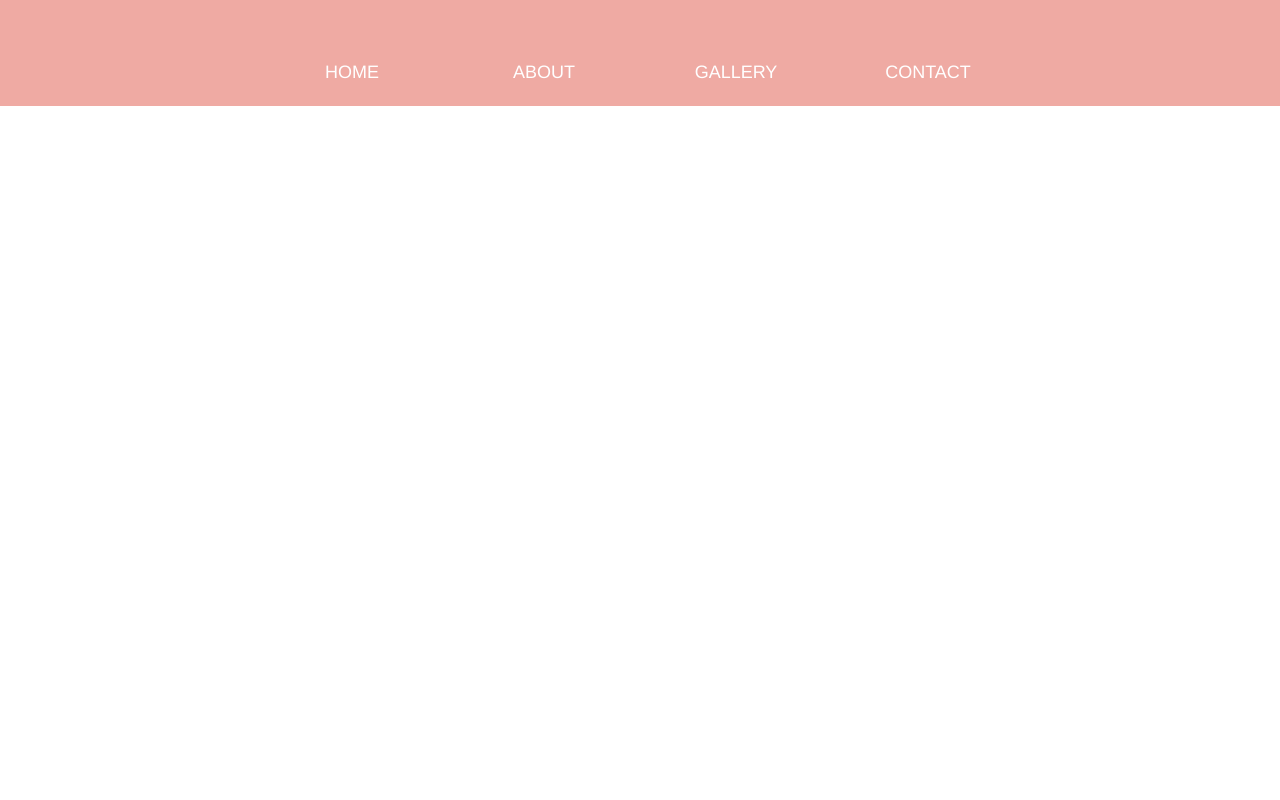
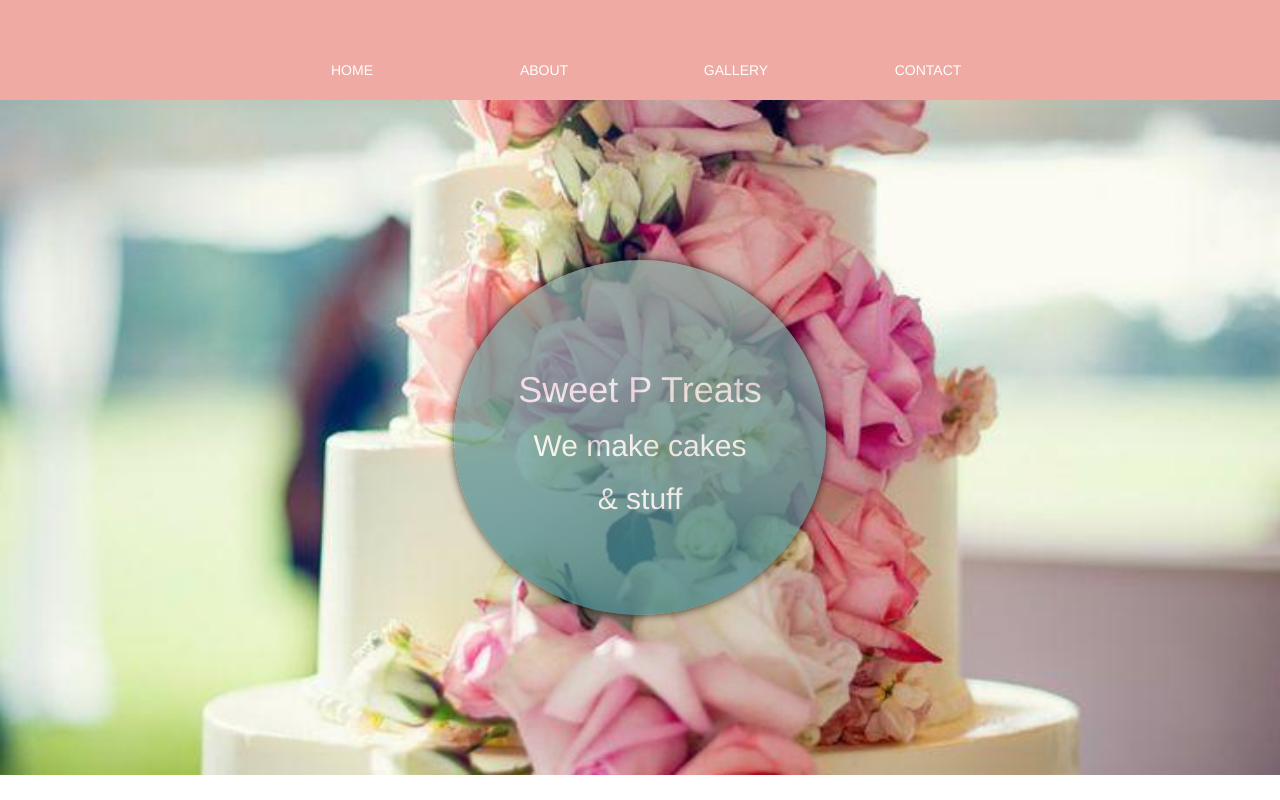
Before and after one commit to nklnkl/csc225-project1, a website: page index.html in a window 1280 px wide. Drawn offline with nearby package versions, Linux system fonts and the light colour scheme.

Commit message:
Add home page banner

```diff
--- a/index.html
+++ b/index.html
@@ -1,4 +1,5 @@
 <html>
+
   <head>
     <title>Sweet P Treats</title>
     <link rel="shortcut icon" href="favicon.ico" type="image/x-icon">
@@ -6,8 +7,10 @@
     <link rel="stylesheet" href="bower_components/bootstrap/dist/css/bootstrap.css" />
     <link rel="stylesheet" href="style.css" />
   </head>
-  <body>
-		<header class="container-fluid">
+
+  <body id="home">
+
+    <header class="container-fluid">
 			<nav class="row">
 				<a class="col-xs-3" href="index.html">
 					Home
@@ -22,6 +25,15 @@
 					Contact
 				</a>
 			</nav>
-		</header>
+    </header>
+
+    <section class="banner">
+      <div>
+        <h1>Sweet P Treats</h1>
+        <h2>We make cakes</h2>
+        <h2>& stuff</h2>
+      </div>
+    </section>
+
   </body>
 </html>
--- a/style.css
+++ b/style.css
@@ -1,9 +1,14 @@
 /*
+  Color scheme
   rosey roses: FF8591
   peachy keen: EFAAA3
   blue sky: 8CAAA2
   acrobatic: 5A9B95
   our inspiration now: 44878F
+*/
+
+/*
+  Header
 */
 header {
   padding-top: 40px;
@@ -18,10 +23,39 @@ header > nav > a {
   padding: 20px;
   text-transform: uppercase;
   color: white;
-  font-size: 18px;
+  font-size: 14px;
 }
 header > nav > a:hover {
   background-color: #FF8591;
   color: white;
   text-decoration: none;
 }
+
+/*
+  Home
+*/
+body#home > section.banner {
+  background-image: url('img/home.jpg');
+  background-position: center center;
+  background-size: cover;
+  text-align: center;
+  padding-top: 20vh;
+  padding-bottom: 20vh;
+}
+body#home > section.banner > div {
+  opacity: 0.75;
+  display: inline-block;
+  width: auto;
+  padding-left: 5vw;
+  padding-right: 5vw;
+  padding-top: 7vw;
+  padding-bottom: 7vw;
+  border-radius: 100%;
+  box-shadow: 0px 0px 10px black;
+  color: white;
+  background: #8CAAA2; /* For browsers that do not support gradients */
+  background: -webkit-linear-gradient(#8CAAA2, #44878F); /* For Safari 5.1 to 6.0 */
+  background: -o-linear-gradient(#8CAAA2, #44878F); /* For Opera 11.1 to 12.0 */
+  background: -moz-linear-gradient(#8CAAA2, #44878F); /* For Firefox 3.6 to 15 */
+  background: linear-gradient(#8CAAA2, #44878F); /* Standard syntax */
+}
```
Also changed, not shown: img/home.jpg (added).
